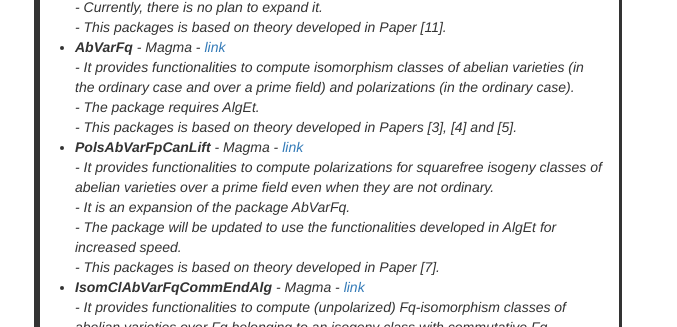
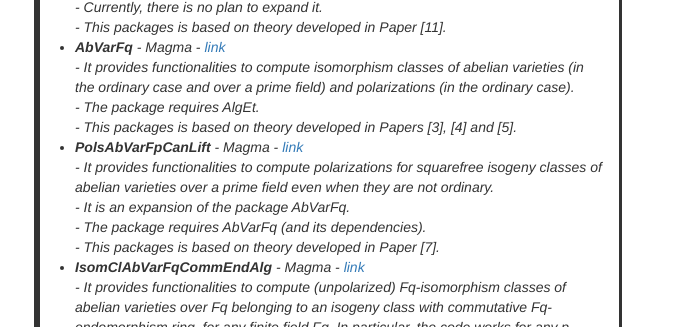
Before and after one commit to stmar89/stmar89.github.io, a plain HTML site: page research.html in a window 1280 px wide. Shown: the part 980-1307 px from the top of the page, 603-1280 px from the left. Drawn offline with nearby package versions, Linux system fonts and the light colour scheme.

Commit message:
update on packages

```diff
--- a/research.html
+++ b/research.html
@@ -244,7 +244,7 @@
                     <b>PolsAbVarFpCanLift</b> - Magma - <a href="https://github.com/stmar89/PolsAbVarFpCanLift">link</a><br>
                     - It provides functionalities to compute polarizations for squarefree isogeny classes of abelian varieties over a prime field even when they are not ordinary.<br>
                     - It is an expansion of the package AbVarFq.<br>
-                    - The package will be updated to use the functionalities developed in AlgEt for increased speed.<br>
+                    - The package requires AbVarFq (and its dependencies).<br>
                     - This packages is based on theory developed in Paper [7].
                 </dd>
                 <dd>
```
